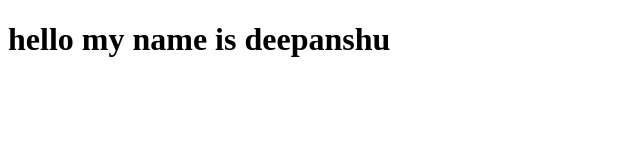
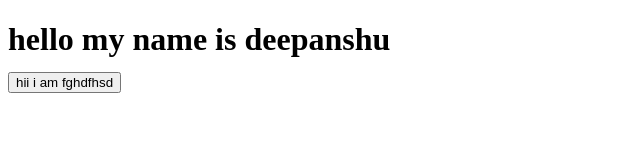
Before and after one commit to deepguliatech/git, a plain HTML site: page index.html in a window 1280 px wide. Shown: the whole page, without its empty margins (0-640 px from the left). Drawn offline with Linux system fonts and the light colour scheme.

Commit message:
add index.html

```diff
--- a/index.html
+++ b/index.html
@@ -7,6 +7,8 @@
     <title>Document</title>
 </head>
 <body>
-    <h1>hello my name is deepanshu</h1>
+    <h1>hello my name is deepanshu</h>
+        <br>
+        <button>hii i am fghdfhsd</button>
 </body>
 </html>
```
